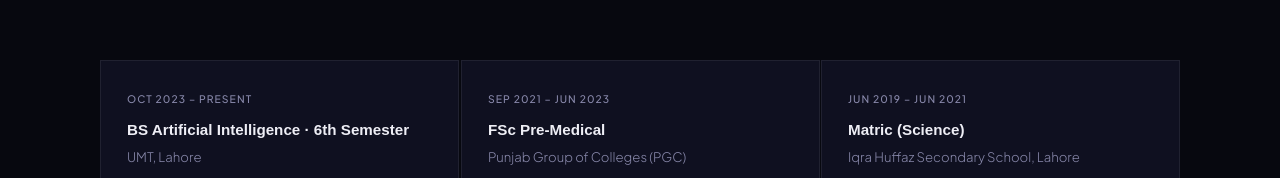
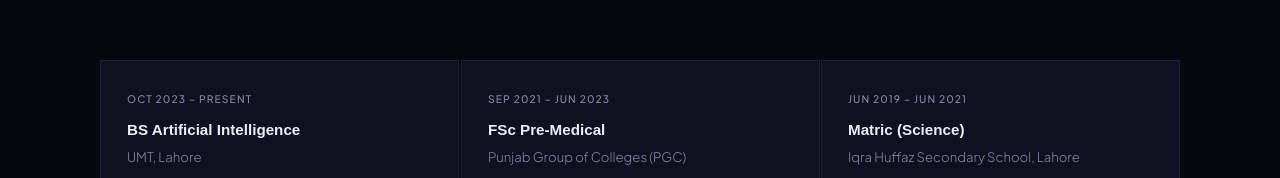
Before and after one commit to omerfarooq223/omerfarooq223.github.io, a plain HTML site: page index.html in a window 1280 px wide. Shown: the part 1792-1970 px from the top of the page. Drawn offline with Linux system fonts and the light colour scheme; a web font is replaced by a local one.

Commit message:
Remove semester detail from education section

```diff
--- a/index.html
+++ b/index.html
@@ -482,7 +482,7 @@
     <div class="edu-grid stg">
       <div class="edu-card ec-c">
         <div class="edu-yr">Oct 2023 – Present</div>
-        <div class="edu-sc">BS Artificial Intelligence · 6th Semester</div>
+        <div class="edu-sc">BS Artificial Intelligence</div>
         <div class="edu-dg">UMT, Lahore</div>
         <div class="edu-bs">
           <span class="bdg bc">CGPA 3.82</span><span class="bdg ba">70% Scholarship</span>
```
